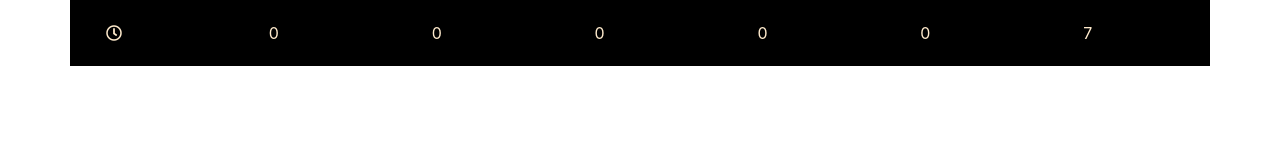
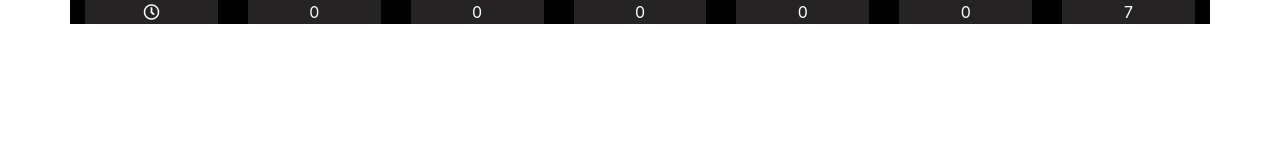
Before and after one commit to GMDEEP/Simple-Counter-with-React, a React app: page / in a window 1280 px wide. Built offline with nearby package versions, Linux system fonts and the light colour scheme.

Commit message:
Final Update

```diff
--- a/src/js/component/SecondsCounter.js
+++ b/src/js/component/SecondsCounter.js
@@ -7,17 +7,17 @@ export function SecondsCounter(props) {
 	let counterDivs = counterOrganization.map((seconds, i) => (
 		<div key={i} className="col">
 			<div className="card">
-				<div className="card-body">{seconds}</div>
+				<div className="cardbody">{seconds}</div>
 			</div>
 		</div>
 	));
 
 	return (
-		<div className="container">
+		<div className="container text-center">
 			<div className="row">
 				<div className="col">
 					<div class="card">
-						<div class="card-body">
+						<div class="cardbody">
 							<i className="far fa-clock"></i>
 						</div>
 					</div>
--- a/src/styles/index.scss
+++ b/src/styles/index.scss
@@ -1,9 +1,14 @@
 @import "~bootstrap/scss/bootstrap.scss";
 
-
-#app div{
+.card {
+    border: none;
+}
+.container {
     background-color: black;
-    color: blanchedalmond;
+}
+.cardbody {
+    background-color: rgb(37, 35, 35);
+    color: white;
 }
 
 
```
